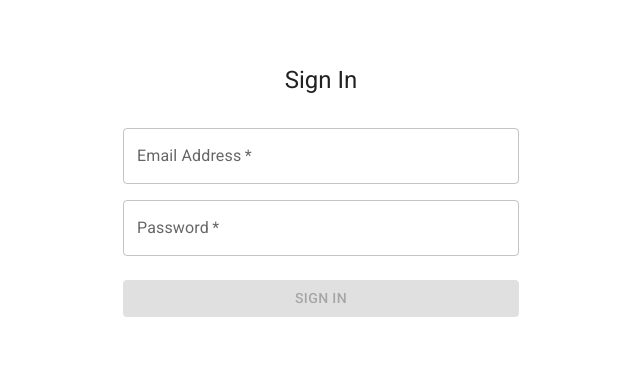
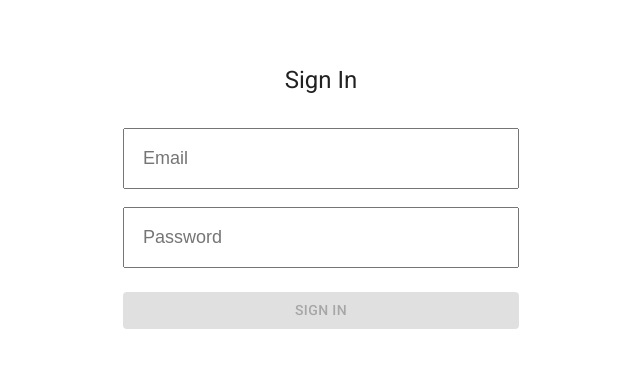
Before and after one commit to wujuno/wanted-pre-onboarding-frontend, a React (Create React App) app: page /signin in a window 1280 px wide. Shown: the top 368 px of the page, without its empty margins (319-959 px from the left). Built offline with nearby package versions, Linux system fonts and the light colour scheme.

Commit message:
Feat: input data-testId 속성 적용

```diff
--- a/src/Signin.tsx
+++ b/src/Signin.tsx
@@ -116,23 +116,28 @@ const SignIn = ({ setIsLogin }: Props) => {
           onSubmit={handleSubmit}
           sx={{ mt: 4, width: "100%" }}
         >
-          <TextField
+          <input
             required
-            fullWidth
+            style={{ width: "100%", padding: "1em", fontSize: "18px" }}
+            placeholder="Email"
             data-testid="email-input"
             id="email"
-            label="Email Address"
             name="email"
             type="email"
             defaultValue={locationState ? locationState.email : ""}
             onChange={emailChangeHandler}
           />
-          <TextField
-            sx={{ mt: 2 }}
+          <input
+            style={{
+              width: "100%",
+              padding: "1em",
+              fontSize: "18px",
+              marginTop: "1em",
+            }}
+            placeholder="Password"
             required
-            fullWidth
+            data-testid="password-input"
             name="password"
-            label="Password"
             type="password"
             id="password"
             defaultValue={locationState ? locationState.pwd : ""}
--- a/src/Signup.tsx
+++ b/src/Signup.tsx
@@ -1,4 +1,4 @@
-import { Box, Button, Container, TextField, Typography } from "@mui/material";
+import { Box, Button, Container, Typography } from "@mui/material";
 import "@fontsource/roboto/300.css";
 import "@fontsource/roboto/400.css";
 import "@fontsource/roboto/500.css";
@@ -97,22 +97,27 @@ const SignUp = () => {
           onSubmit={handleSubmit}
           sx={{ mt: 4, width: "100%" }}
         >
-          <TextField
+          <input
             required
-            fullWidth
+            style={{ width: "100%", padding: "1em", fontSize: "18px" }}
+            placeholder="Email"
             data-testid="email-input"
             id="email"
-            label="Email Address"
             name="email"
             type="email"
             onChange={emailChangeHandler}
           />
-          <TextField
-            sx={{ mt: 2 }}
+          <input
+            style={{
+              width: "100%",
+              padding: "1em",
+              fontSize: "18px",
+              marginTop: "1em",
+            }}
+            placeholder="Password"
             required
-            fullWidth
+            data-testid="password-input"
             name="password"
-            label="Password"
             type="password"
             id="password"
             onChange={pwdChangeHandler}
--- a/src/Todo.tsx
+++ b/src/Todo.tsx
@@ -169,17 +169,17 @@ const Todo = () => {
           onSubmit={submitHandle}
           sx={{ mt: 4, width: "100%" }}
         >
-          <FormControl sx={{ m: 1, width: "100%" }} variant="outlined">
-            <InputLabel htmlFor="outlined-adornment">Write To do</InputLabel>
-            <OutlinedInput
+          <div style={{ display: "flex", gap: "10px", marginBottom: "1em" }}>
+            <input
+              style={{ width: "100%", padding: "1em", fontSize: "18px" }}
+              placeholder="Write To do"
               data-testid="new-todo-input"
               name="newTodo"
               value={newTodo}
               onChange={(e: React.ChangeEvent<HTMLInputElement>) => {
                 setNewTodo(e.currentTarget.value);
               }}
-              endAdornment={
-                <InputAdornment position="end">
+            />
             <Button
               data-testid="new-todo-add-button"
               onClick={addHandle}
@@ -187,11 +187,7 @@ const Todo = () => {
             >
               추가
             </Button>
-                </InputAdornment>
-              }
-              label="new-todo-input"
-            />
-          </FormControl>
+          </div>
           {todos &&
             todos.map((todo) => (
               <TodoWrapper key={todo.id}>
@@ -200,16 +196,25 @@ const Todo = () => {
                   onChange={() => handleComplete(todo.todo, todo.id)}
                 />
                 {editing && editTodoId === todo.id ? (
-                  <FormControl sx={{ m: 1, width: "100%" }} variant="outlined">
-                    <InputLabel htmlFor="outlined-adornment">
-                      Edit To do
-                    </InputLabel>
-                    <OutlinedInput
+                  <div style={{ display: "flex", width: "100%" }}>
+                    <input
                       data-testid="modify-input"
                       name="editTodo"
                       defaultValue={todo.todo}
-                      endAdornment={
-                        <InputAdornment position="end">
+                      style={{
+                        width: "100%",
+                        padding: "1em",
+                        fontSize: "18px",
+                      }}
+                    />
+                    <div
+                      style={{
+                        display: "flex",
+                        gap: "4px",
+                        alignItems: "center",
+                        marginLeft: "1em",
+                      }}
+                    >
                       <Button
                         data-testid="submit-button"
                         type="submit"
@@ -224,11 +229,8 @@ const Todo = () => {
                       >
                         취소
                       </Button>
-                        </InputAdornment>
-                      }
-                      label="edit-todo-input"
-                    />
-                  </FormControl>
+                    </div>
+                  </div>
                 ) : (
                   <>
                     <Typography variant="subtitle2">{todo.todo}</Typography>
```
Lines whose indentation alone changed are shown as unchanged.
